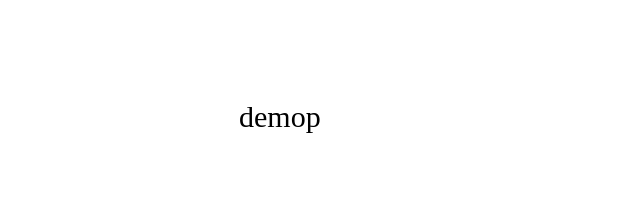
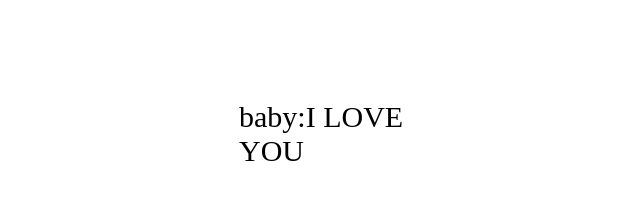
Before and after one commit to baixuejian521/baixuejian, a plain HTML site: page demo.html in a window 1280 px wide. Shown: the whole page, without its empty margins (301-941 px from the left). Drawn offline with Linux system fonts and the light colour scheme.

Commit message:
Update demo.html

```diff
--- a/demo.html
+++ b/demo.html
@@ -15,7 +15,7 @@
 </head>
 <body>
 <div class="theme">
-demop
+baby:I LOVE YOU
 </div>
 
 </body>
```
